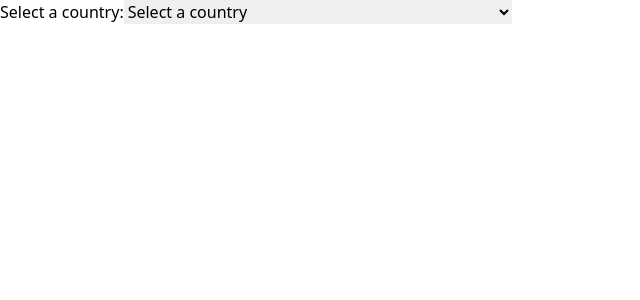
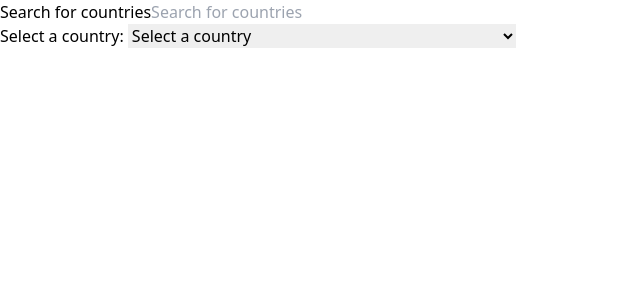
Before and after one commit to hens-virtuella-varld/countries-info-app, a Nuxt app: page / in a window 1280 px wide. Shown: the top 300 px of the page, without its empty margins (0-640 px from the left). Built offline with nearby package versions, Linux system fonts and the light colour scheme.

Commit message:
feat: add countrySearcher component

```diff
--- /dev/null
+++ b/components/CountrySearcher.vue
@@ -0,0 +1,24 @@
+<template>
+  <div>
+    <label for="search">Search for countries</label>
+    <input
+      type="text"
+      id="search"
+      placeholder="Search for countries"
+      @change="onChange"
+    />
+  </div>
+</template>
+
+<script setup>
+const emit = defineEmits(['search']);
+
+const onChange = (event) => {
+  const searchInput = event.target.value;
+  emit('search', searchInput);
+};
+
+
+</script>
+
+<style lang="scss" scoped></style>
--- a/components/CountrySelector.vue
+++ b/components/CountrySelector.vue
@@ -1,6 +1,6 @@
 <template>
   <div>
-    <label for="country-select">Select a country:</label>
+    <label for="country-select">Select a country: </label>
     <select name="countries" id="country-select" @change="onChange">
       <option selected value disabled>Select a country</option>
       <option
@@ -22,7 +22,7 @@ const props = defineProps({
 const emit = defineEmits(['select']);
 
 const onChange = (event) => {
-  const cca3 = event.target.value
+  const cca3 = event.target.value;
   emit('select', cca3);
 };
 </script>
--- a/pages/index.vue
+++ b/pages/index.vue
@@ -1,5 +1,6 @@
 <template>
   <div>
+    <CountrySearcher @search="searchCountries" />
     <CountrySelector :allCountries="allCountries" @select="selectCountry" />
     <div
       v-if="Object.keys(selectedCountries).length > 0"
@@ -25,6 +26,13 @@ const selectCountry = (cca3) => {
     (country) => country.cca3 === cca3
   );
 };
+
+const searchCountries = (searchInput) => {
+  selectedCountries.value = allCountries.filter(
+    (country) =>
+      country.name.common.toLowerCase().includes(searchInput) === true
+  );
+};
 </script>
 
 <style scoped></style>
```
